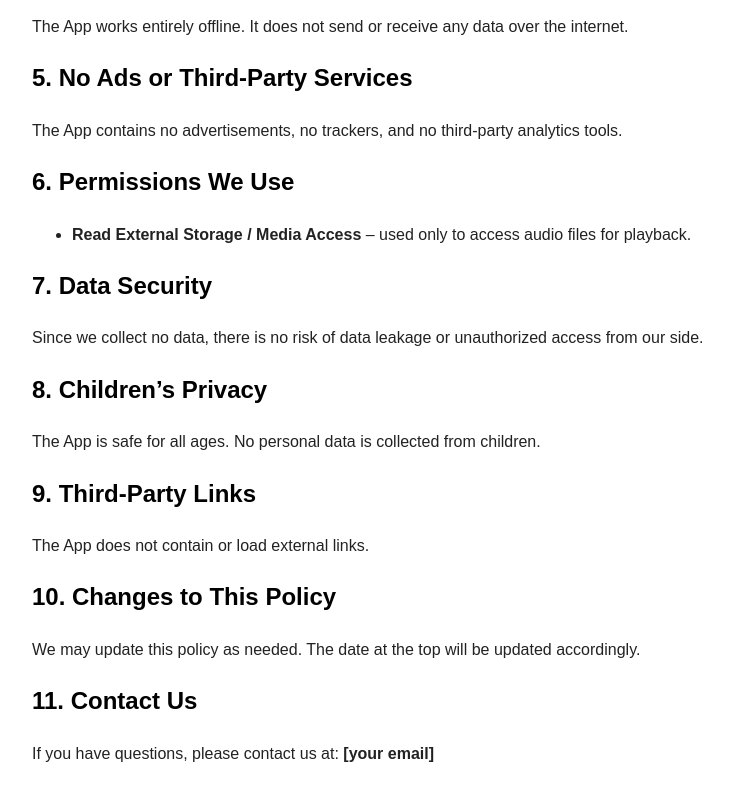
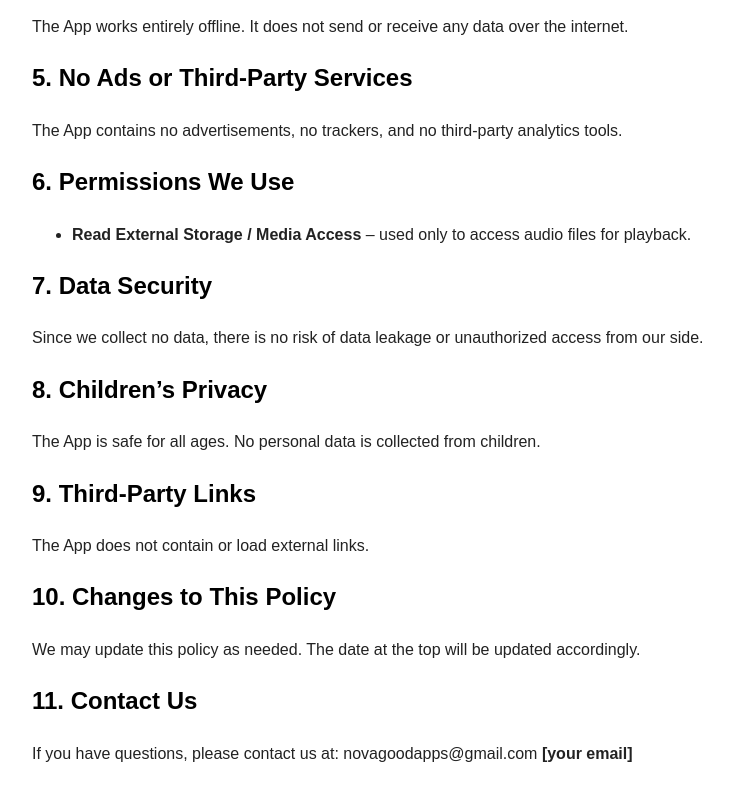
Before and after one commit to artur308/catharsis-privacy-policy, a plain HTML site: page index.html in a window 1280 px wide. Shown: the part 853-1653 px from the top of the page, without its empty margins (208-941 px from the left). Drawn offline with Linux system fonts and the light colour scheme.

Commit message:
Update contact email in index.html

```diff
--- a/index.html
+++ b/index.html
@@ -67,7 +67,7 @@
 <p>We may update this policy as needed. The date at the top will be updated accordingly.</p>
 
 <h2>11. Contact Us</h2>
-<p>If you have questions, please contact us at:
+<p>If you have questions, please contact us at: novagoodapps@gmail.com
 <strong>[your email]</strong></p>
 
 </body>
```
